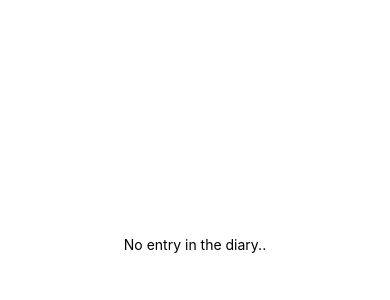
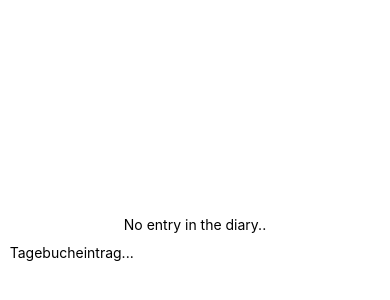
Before and after one commit to papack/react-natvie-journal, a React Native app: screen / in a window 390 px wide. Shown: the part 178-478 px from the top of the page. Built offline with nearby package versions, Linux system fonts and the light colour scheme.

Commit message:
add state, and input

```diff
--- a/App.js
+++ b/App.js
@@ -1,11 +1,19 @@
 import { StatusBar } from "expo-status-bar";
-import React from "react";
-import { StyleSheet, Text, View } from "react-native";
+import React, { useState } from "react";
+import { StyleSheet, TextInput, Text, View } from "react-native";
 
 export default function App() {
+  const [text, setText] = useState("");
+
   return (
     <View style={styles.container}>
-      <Text>No entry in the diary..</Text>
+      <Text>{text || "No entry in the diary.."}</Text>
+      <TextInput
+        returnKeyType="done"
+        style={styles.input}
+        placeholder="Tagebucheintrag..."
+        onChangeText={(text) => setText(text)}
+      />
       <StatusBar style="auto" />
     </View>
   );
@@ -17,4 +25,8 @@ const styles = StyleSheet.create({
     alignItems: "center",
     justifyContent: "center",
   },
+  input: {
+    height: 40,
+    width: "95%",
+  },
 });
```
